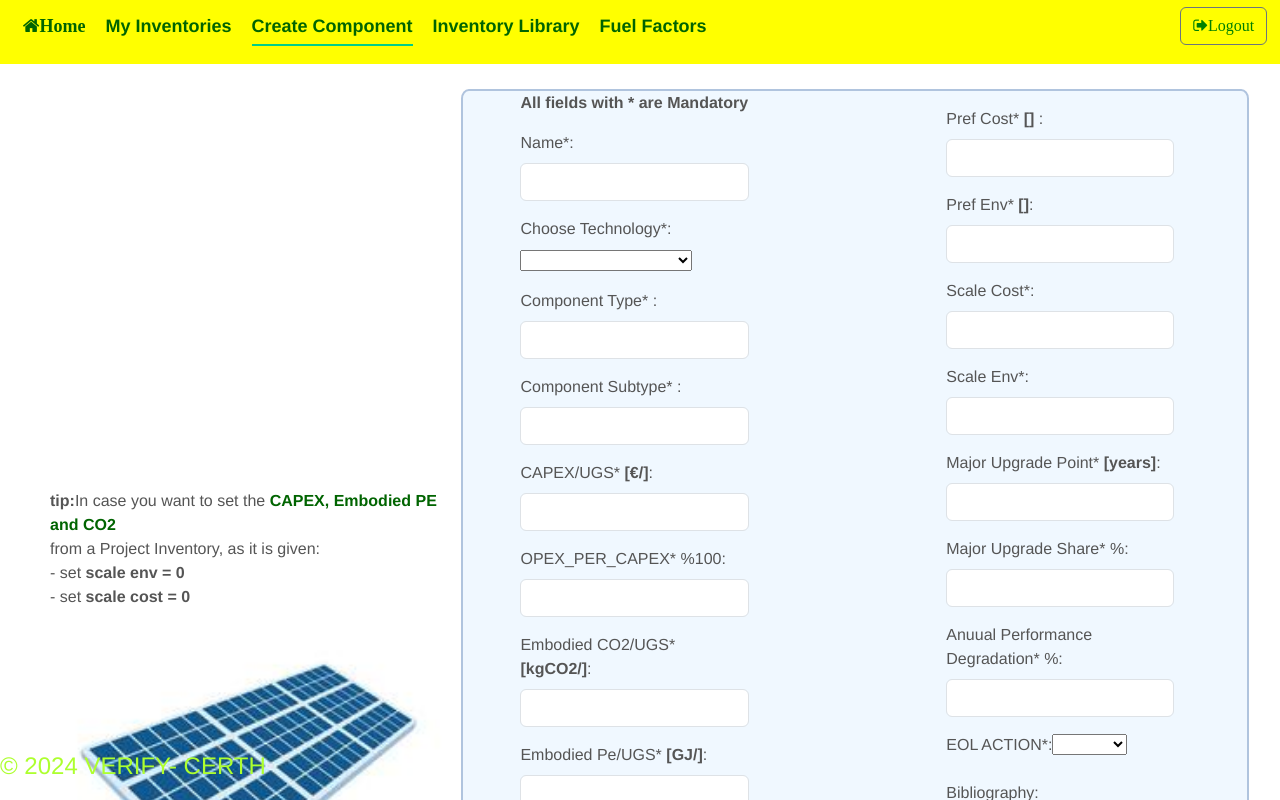
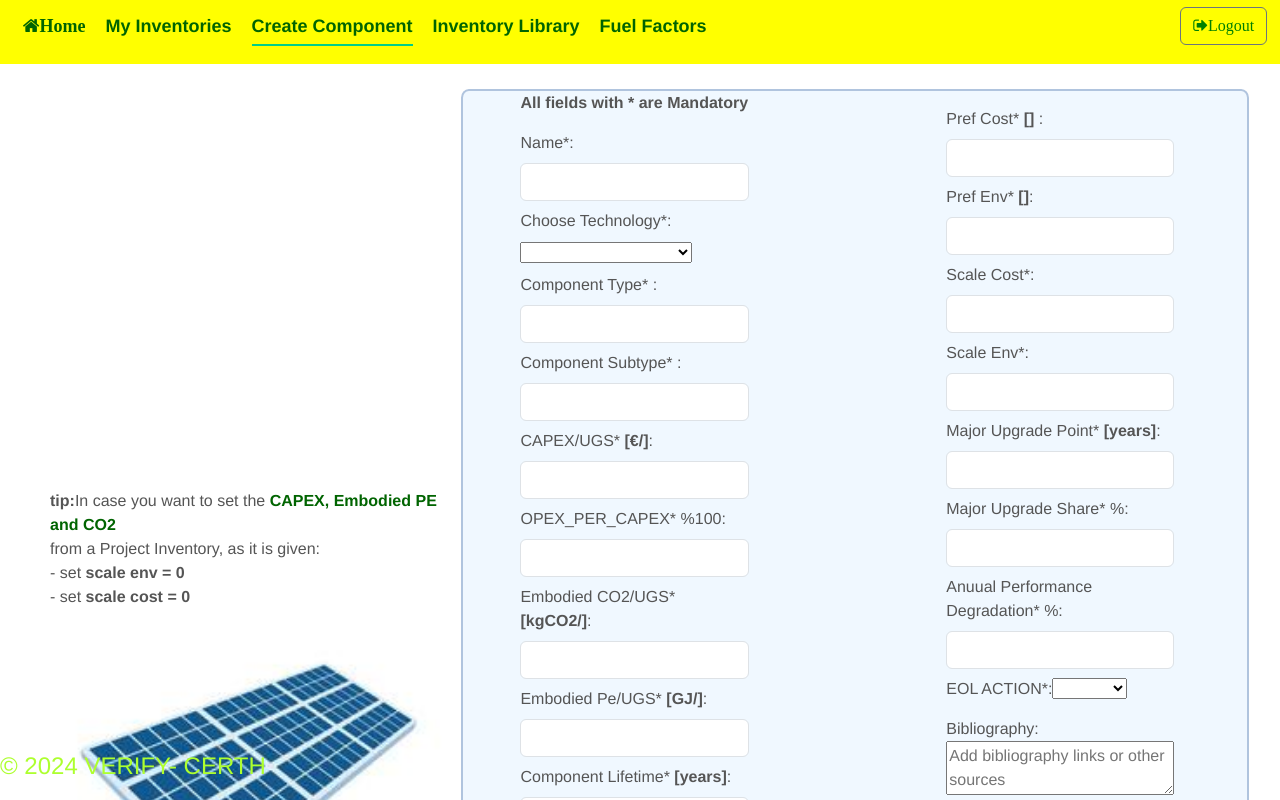
Before and after one commit to nikoschairopoulos/VerifyInventoryApp, a Vue app in the folder InventoryApp/InventoryFrontBackEnd/Frontend/: page /addcomponent in a window 1280 px wide. Shown: the top 800 px of the page. Built offline with nearby package versions, Linux system fonts and the light colour scheme.

Commit message:
changing margins at input Component Form

```diff
--- a/InventoryApp/InventoryFrontBackEnd/Frontend/src/views/AddComponent.vue
+++ b/InventoryApp/InventoryFrontBackEnd/Frontend/src/views/AddComponent.vue
@@ -22,12 +22,12 @@
             <form ref="anyName" class="container mt-4 needs-validation" novalidate id="component">
             <div class="col-6">
                 <p><strong>All fields with * are Mandatory</strong></p>
-                    <div class="mb-3 mt-3">
+                    <div class="mb-2 mt-3">
                         <label for="name" class="form-label">Name*:</label>
                         <input type="text" class="form-control" id="name" v-model="name" required>
                     </div>
 
-                    <div class="mb-3">
+                    <div class="mb-2">
                         <label for="Choose Technology" class="form-label">Choose Technology*:</label>
                         <select id="Choose Technology" v-model="SHEET_TYPE" class="custom-select" required>
                             <option value="El. Generators">Electrical Generators</option>
@@ -42,12 +42,12 @@
                         </select>
                     </div>
 
-                    <div class="mb-3">
+                    <div class="mb-2">
                         <label for="type" class="form-label" @mouseover="explain('type')" @mouseleave="dontExplain">Component Type* :</label>
                         <input type="text" class="form-control" id="type" v-model="component_type" required>
                     </div>
 
-                    <div v-if="showSubtype" class="mb-3">
+                    <div v-if="showSubtype" class="mb-2">
                         <label for="type" class="form-label" id="subtype_element" @mouseover="explain('subtype')" @mouseleave="dontExplain">Component Subtype* :</label>
                         <input type="text" class="form-control" id="type" v-model="component_subtype" required>
                     </div>
@@ -55,32 +55,32 @@
                     <!-- Add Numerics ----------------------------------------------------------------------------->
 
 
-                    <div class="mb-3" @mouseover="explain('CAPEX/UGS')" @mouseleave="dontExplain">
+                    <div class="mb-2" @mouseover="explain('CAPEX/UGS')" @mouseleave="dontExplain">
                         <label for="quantity" class="form-label">CAPEX/UGS* <strong>[€/{{ ugs_header }}]</strong>:</label>
                         <input type="number" step="any" class="form-control"  id="validationCustom01" v-model="capex_per_ugs" min="0" required>
                     </div>
 
-                    <div class="mb-3" @mouseover="explain('OPEX_PER_CAPEX')" @mouseleave="dontExplain">
+                    <div class="mb-2" @mouseover="explain('OPEX_PER_CAPEX')" @mouseleave="dontExplain">
                         <label for="quantity" class="form-label">OPEX_PER_CAPEX* %100: <span v-if="opex_per_capex>100 || opex_per_capex<0" class="text-danger"> <br> valid range is [0,100]</span></label>
                         <input type="number" step="any" class="form-control"  id="quantity" v-model="opex_per_capex" min="0" max="100" required>
                     </div>
 
-                    <div class="mb-3" @mouseover="explain('embodied_co2_per_ugs')" @mouseleave="dontExplain">
+                    <div class="mb-2" @mouseover="explain('embodied_co2_per_ugs')" @mouseleave="dontExplain">
                         <label for="quantity" class="form-label" >Embodied CO2/UGS* <strong>[kgCO2/{{ ugs_header }}]</strong>:</label>
                         <input type="number" step="any" class="form-control"  id="quantity" v-model="embodied_co2_per_ugs" min="0" required>
                     </div>
 
-                    <div class="mb-3" @mouseover="explain('embodied_pe_per_ugs')" @mouseleave="dontExplain">
+                    <div class="mb-2" @mouseover="explain('embodied_pe_per_ugs')" @mouseleave="dontExplain">
                         <label for="quantity" class="form-label">Embodied Pe/UGS* <strong>[GJ/{{ ugs_header }}]</strong>:</label>
                         <input type="number" step="any" class="form-control"  id="quantity" v-model="embodied_pe_per_ugs" min="0" required>
                     </div>
 
-                    <div class="mb-3">
+                    <div class="mb-2">
                         <label for="quantity" class="form-label">Component Lifetime* <strong>[years]</strong>:</label>
                         <input type="number" step="any" class="form-control"  id="quantity" v-model="lifetime" min="0" required>
                     </div>
 
-                    <div class="mb-3 form-check" @mouseover="explain('MAIN_INVENTORY')" @mouseleave="dontExplain">
+                    <div class="mb-2 form-check" @mouseover="explain('MAIN_INVENTORY')" @mouseleave="dontExplain">
                         <input type="checkbox" class="form-check-input" id="isMainInventory" v-model="IS_MAIN_INVENTORY" value="false" >
                         <label class="form-check-label" for="isMainInventory">TO ADD AT MAIN INVENTORY</label>
                     </div>
@@ -91,42 +91,42 @@
             </div>
             <div  id="group2" class="col-6">
 
-                    <div class="mb-3 mt-3" @mouseover="explain('pref_cost')" @mouseleave="dontExplain">
+                    <div class="mb-2 mt-3" @mouseover="explain('pref_cost')" @mouseleave="dontExplain">
                         <label for="quantity" class="form-label">Pref Cost* <strong> [{{ ugs_header }}]</strong> :</label>
                         <input type="number" step="any" class="form-control"  id="quantity" v-model="pref_cost" min="0" required>
                     </div>
-                    <div class="mb-3" @mouseover="explain('pref_env')" @mouseleave="dontExplain">
+                    <div class="mb-2" @mouseover="explain('pref_env')" @mouseleave="dontExplain">
                         <label for="quantity" class="form-label">Pref Env* <strong> [{{ ugs_header }}]</strong>:</label>
                         <input type="number" step="any" class="form-control"  id="quantity" v-model="pref_env" min="0" required>
                     </div>
 
-                    <div class="mb-3">
+                    <div class="mb-2">
                         <label for="quantity" class="form-label" @mouseover="explain('scale_cost')" @mouseleave="dontExplain">Scale Cost*:</label>
                         <input type="number" step="any" class="form-control"  id="quantity" v-model="scale_cost" min="0" required>
                     </div>
 
-                    <div class="mb-3">
+                    <div class="mb-2">
                         <label for="quantity" class="form-label" @mouseover="explain('scale_env')" @mouseleave="dontExplain">Scale Env*:</label>
                         <input type="number" step="any" class="form-control"  id="quantity" v-model="scale_env" min="0" required>
                     </div>
 
-                    <div class="mb-3">
+                    <div class="mb-2">
                         <label for="quantity" class="form-label" @mouseover="explain('major_upgrade_point')" @mouseleave="dontExplain">Major Upgrade Point* <strong> [years]</strong>:</label>
                         <input type="number" step="any" class="form-control"  id="quantity" v-model="major_upgrade_point" min="0" required>
                     </div>
 
-                    <div class="mb-3">
+                    <div class="mb-2">
                         <label for="quantity" class="form-label" @mouseover="explain('major_upgrade_share')" @mouseleave="dontExplain">Major Upgrade Share* %:<span v-if="major_upgrade_share>100 || major_upgrade_share<0" class="text-danger"><br>valid range is [0,100]</span></label>
                         <input type="number" step="any" class="form-control"  id="quantity" v-model="major_upgrade_share" min="0" max="100" required>
                     </div>
 
-                    <div class="mb-3">
+                    <div class="mb-2">
                         <label for="quantity" class="form-label" @mouseover="explain('annual_performance_degradation')" @mouseleave="dontExplain">Anuual Performance Degradation* %: <span v-if="annual_performance_degradation>100 || annual_performance_degradation<0" class="text-danger"> <br>  valid range is [0,100]</span></label>
                         <input type="number" step="any" class="form-control"  id="quantity" v-model="annual_performance_degradation" min="0" max="100" required>
                     </div>
 
                     <!-- ... Sheet Type ... -->
-                    <div class="mb-3">
+                    <div class="mb-2">
                         <label for="EOL_ACTION" class="form-label">EOL ACTION*:</label>
                         <select id="EOL_ACTION" v-model="replace_or_die" class="custom-select" required>
                             <option value="replace">replace</option>
@@ -135,12 +135,12 @@
                     </div>
 
                     <!-- ... Repeat the pattern for other form elements ... -->
-                    <div class="mb-3" >
+                    <div class="mb-2" >
                         <label for="bibliography" style="display:block;">Bibliography:</label>
                         <textarea id="bibliography" v-model="bibliography" rows="2" cols="30" placeholder="Add bibliography links or other sources"></textarea>
                     </div>
 
-                    <div class="mb-3">
+                    <div class="mb-2">
                         <label for="description" style="display:block;">Description:</label>
                         <textarea id="description" v-model="description" rows="2" cols="30"  placeholder="fulfill with usefull info about the Component"></textarea>
                     </div>
@@ -366,7 +366,7 @@ export default {
     background-color: palegreen;
   }
 
-  .mb-3{
+  .mb-2{
     width: 60%;
   }
 
--- a/InventoryApp/InventoryFrontBackEnd/Frontend/src/views/UpdateComponent.vue
+++ b/InventoryApp/InventoryFrontBackEnd/Frontend/src/views/UpdateComponent.vue
@@ -3,11 +3,11 @@
     <form ref="anyName" class="container mt-4" id="component"  @submit.prevent="handleSubmit">
     <div class="col-6">
         <p><strong>All fields with * are Mandatory</strong></p>
-            <div class="mb-3 mt-3">
+            <div class="mb-2 mt-3">
                 <label for="name" class="form-label">Name*:</label>
                 <input type="text" class="form-control" id="name" v-model="name">
             </div>
-            <div class="mb-3">
+            <div class="mb-2">
                 <label for="Choose Technology" class="form-label">Choose Technology*:</label>
                 <select id="Choose Technology" v-model="SHEET_TYPE" class="custom-select" required>
                     <option value="El. Generators">Electrical Generators</option>
@@ -22,12 +22,12 @@
                 </select>
             </div>
 
-            <div class="mb-3">
+            <div class="mb-2">
                 <label for="type" class="form-label">Component Type*:</label>
                 <input type="text" class="form-control" id="type" v-model="component_type" required>
             </div>
 
-            <div v-if="showSubtype"  class="mb-3">
+            <div v-if="showSubtype"  class="mb-2">
                 <label for="type" class="form-label">Component Subtype*:</label>
                 <input type="text" class="form-control" id="type" v-model="component_subtype" required>
             </div>
@@ -35,78 +35,78 @@
             <!-- Add Numerics ----------------------------------------------------------------------------->
 
 
-            <div class="mb-3">
+            <div class="mb-2">
                 <label for="quantity" class="form-label">CAPEX/UGS*:</label>
                 <input type="number" step="any" class="form-control"  id="quantity" v-model="capex_per_ugs" required min="0" >
             </div>
 
-            <div class="mb-3">
+            <div class="mb-2">
                 <label for="quantity" class="form-label">ANNUAL MAINTENANCE/CAPEX*[%100]: <span v-if="opex_per_capex>100 || opex_per_capex<0" class="text-danger"> <br> valid range is [0,100]</span></label>
                 <input type="number" step="any" class="form-control"  id="quantity" v-model="opex_per_capex" required min="0" max="100">
             </div>
 
-            <div class="mb-3">
+            <div class="mb-2">
                 <label for="quantity" class="form-label">Embodied CO2/UGS*:</label>
                 <input type="number" step="any" class="form-control"  id="quantity" v-model="embodied_co2_per_ugs" required min="0">
             </div>
 
-            <div class="mb-3">
+            <div class="mb-2">
                 <label for="quantity" class="form-label">Embodied Pe/UGS*:</label>
                 <input type="number" step="any" class="form-control"  id="quantity" v-model="embodied_pe_per_ugs" required min="0">
             </div>
 
-            <div class="mb-3">
+            <div class="mb-2">
                 <label for="quantity" class="form-label">Component Lifetime[years]*:</label>
                 <input type="number" step="any" class="form-control"  id="quantity" v-model="lifetime" required min="0">
             </div>
 
-            <div class="mb-3 form-check">
+            <div class="mb-2 form-check">
                 <input type="checkbox" class="form-check-input" id="isMainInventory" v-model="IS_MAIN_INVENTORY" value="false">
                 <label class="form-check-label" for="isMainInventory">TO ADD AT MAIN INVENTORY*</label>
             </div>
 
 
-            <button type="submit" class="btn btn-primary">Update Component*</button>
+            <button type="submit" id="submitbtn" class="btn btn-primary">Update Component*</button>
 
         </div>
         <div class="col-6" id="group2">
 
-            <div class="mb-3">
+            <div class="mb-2">
                 <label for="quantity" class="form-label">Pref Cost*:</label>
                 <input type="number" step="any" class="form-control"  id="quantity" v-model="pref_cost" required min="0">
             </div>
-            <div class="mb-3">
+            <div class="mb-2">
                 <label for="quantity" class="form-label">Pref Env*:</label>
                 <input type="number" step="any" class="form-control"  id="quantity" v-model="pref_env" required min="0">
             </div>
 
-            <div class="mb-3">
+            <div class="mb-2">
                 <label for="quantity" class="form-label">Scale Cost*:</label>
                 <input type="number" step="any" class="form-control"  id="quantity" v-model="scale_cost" required min="0">
             </div>
 
-            <div class="mb-3">
+            <div class="mb-2">
                 <label for="quantity" class="form-label">Scale Env*:</label>
                 <input type="number" step="any" class="form-control"  id="quantity" v-model="scale_env" required min="0">
             </div>
 
-            <div class="mb-3">
+            <div class="mb-2">
                 <label for="quantity" class="form-label">Major Upgrade Point*[years]</label>
                 <input type="number" step="any" class="form-control"  id="quantity" v-model="major_upgrade_point" required min="0">
             </div>
 
-            <div class="mb-3">
+            <div class="mb-2">
                 <label for="quantity" class="form-label">Major Upgrade Share*[%100]: <span v-if="major_upgrade_share>100 || major_upgrade_share <0" class="text-danger"> <br> valid range is [0,100]</span></label>
                 <input type="number" step="any" class="form-control"  id="quantity" v-model="major_upgrade_share" required min="0" max="100">
             </div>
 
-            <div class="mb-3">
+            <div class="mb-2">
                 <label for="quantity" class="form-label">Anuual Performance Degradation*[%100]: <span v-if="annual_performance_degradation>100 || annual_performance_degradation<0" class="text-danger"> <br> valid range is [0,100]</span></label>
                 <input type="number" step="any" class="form-control"  id="quantity" v-model="annual_performance_degradation" required min="0" max="100">
             </div>
 
             <!-- ... Sheet Type ... -->
-            <div class="mb-3">
+            <div class="mb-2">
                 <label for="EOL_ACTION" class="form-label">EOL ACTION:</label>
                 <select id="EOL_ACTION" v-model="replace_or_die" class="custom-select">
                     <option value="replace">replace</option>
@@ -115,12 +115,12 @@
             </div>
 
             <!-- ... Repeat the pattern for other form elements ... -->
-            <div class="mb-3" >
+            <div class="mb-2" >
                 <label for="bibliography" style="display:block;">Bibliography:</label>
                 <textarea id="bibliography" v-model="bibliography" rows="2" cols="30" placeholder="Add bibliography links or other sources"></textarea>
             </div>
 
-            <div class="mb-3">
+            <div class="mb-2">
                 <label for="description" style="display:block;">Description:</label>
                 <textarea id="description" v-model="description" rows="2" cols="30"  placeholder="fulfill with usefull info about the Component"></textarea>
             </div>
@@ -282,7 +282,7 @@ h1{
     background-color: palegreen;
   }
 
-  .mb-3{
+  .mb-2{
     width: 60%;
   }
 
@@ -300,5 +300,9 @@ h1{
     width:100%;
   }
 
+  #submitbtn{
+    margin-bottom: 4px;
+  }
+
 
 </style>
--- a/InventoryApp/InventoryFrontBackEnd/Frontend/src/views/UpdateInventory.vue
+++ b/InventoryApp/InventoryFrontBackEnd/Frontend/src/views/UpdateInventory.vue
@@ -4,7 +4,7 @@
     <div>
     <div class="mb-3">
                 <label for="Choose Technology" class="form-label">Choose Technology:</label>
-                <select id="Choose Technology" v-model="SHEET_TYPE" class="custom-select" @change="updateTypeofComponentToRender()">
+                <select id="ChooseTechnology" v-model="SHEET_TYPE" class="custom-select" @change="updateTypeofComponentToRender()">
                     <option value="all types">All Types</option>
                     <option value="El. Generators">Electrical Generators</option>
                     <option value="Thermal Sources">Thermal Sources</option>
@@ -247,4 +247,8 @@ overflow-x: auto;
 max-height: 400px;
 }
 
+#ChooseTechnology{
+    margin-top: 10px;
+}
+
 </style>
```
